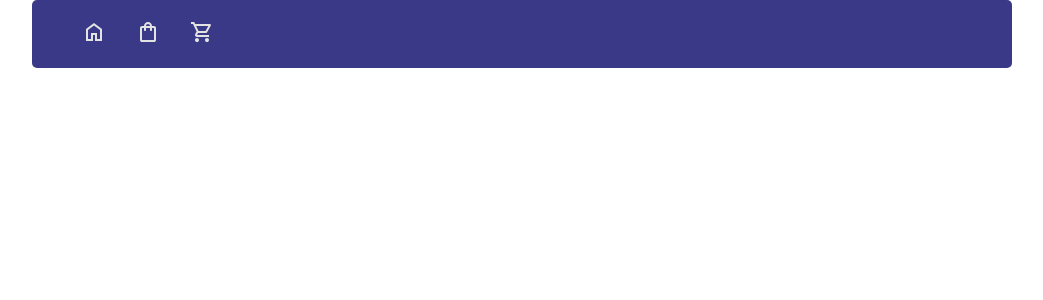
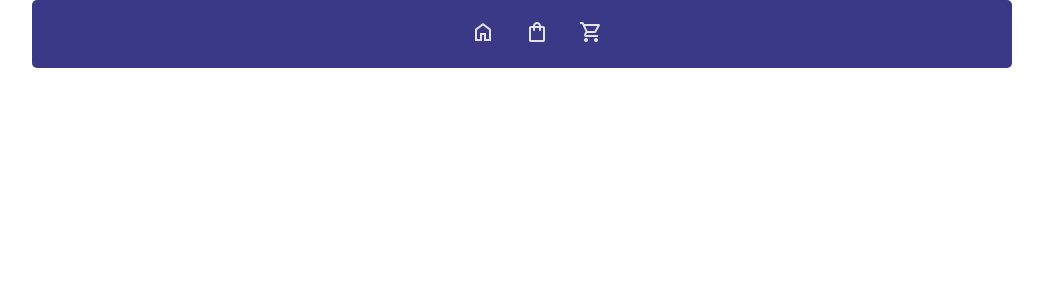
Before and after one commit to Vincde/Project-Shopping-Cart, a React (Vite) app: page /1 in a window 1280 px wide. Shown: the top 300 px of the page, without its empty margins (118-1161 px from the left). Built offline with nearby package versions, Linux system fonts and the light colour scheme.

Commit message:
Center images in navBar

```diff
--- a/src/components/navBar/navBar.module.css
+++ b/src/components/navBar/navBar.module.css
@@ -11,6 +11,13 @@
     padding: 20px;
 }
 
+.list ul{
+    text-align: center;
+}
+
+.link img{
+    margin: 0 auto;
+}
 
 .list li{
     display:inline-block;
```
